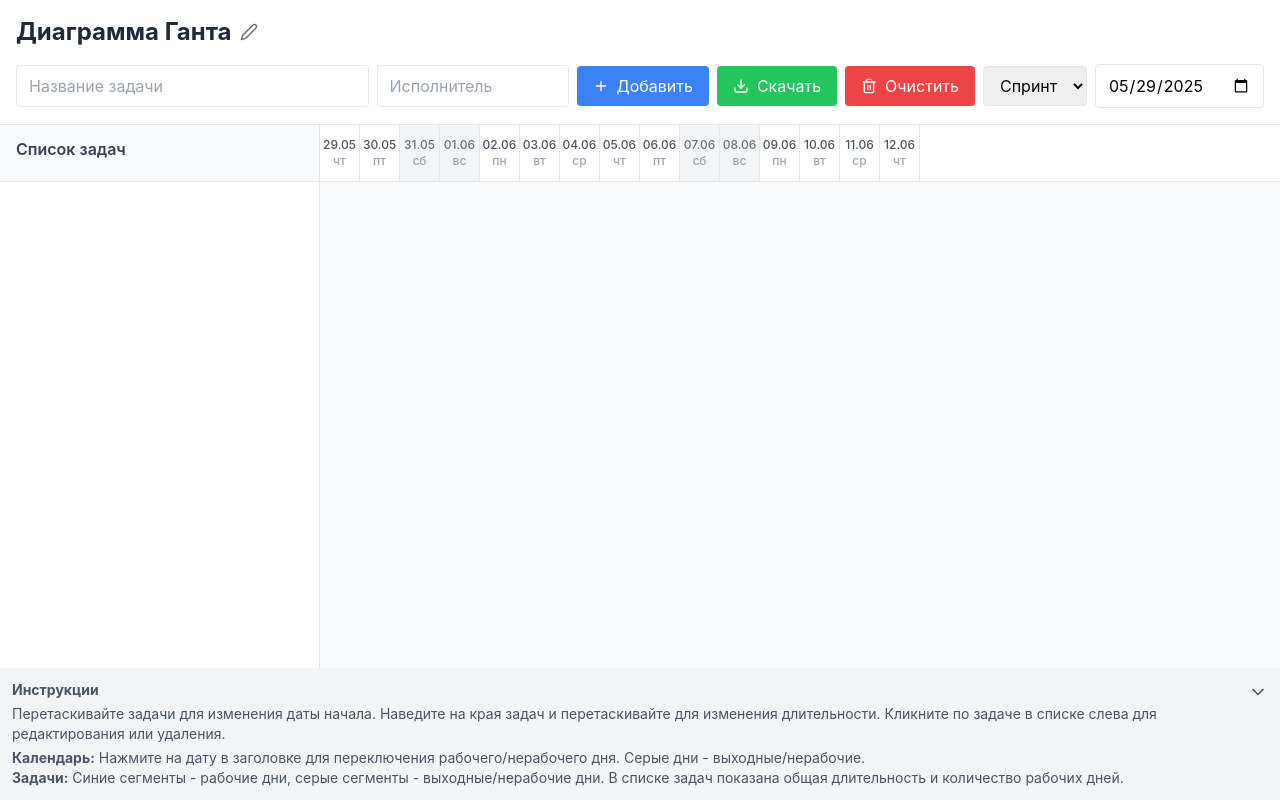
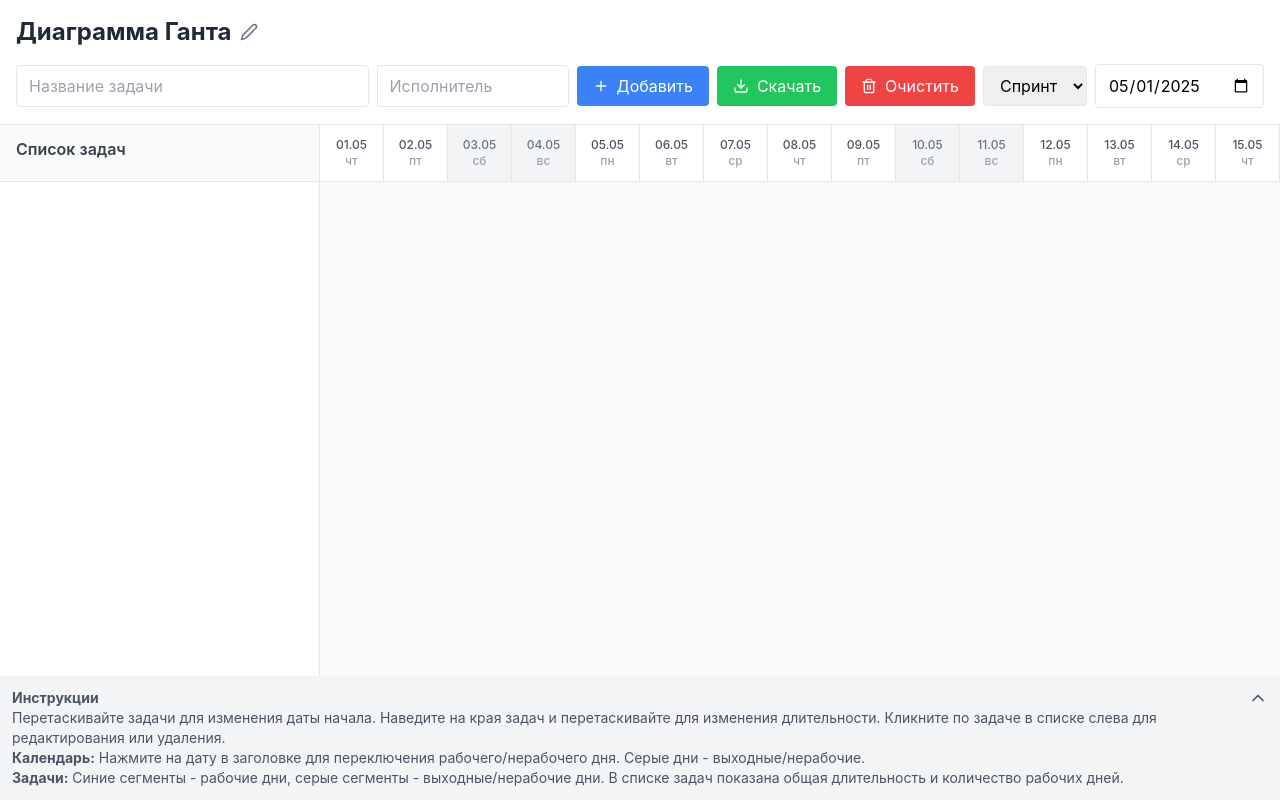
Before and after one commit to gribanoveu/gaant, a React (Create React App) app: page / in a window 1280 px wide. Built offline with nearby package versions, Linux system fonts and the light colour scheme.

Commit message:
change date

```diff
--- a/src/components/GanttChart.js
+++ b/src/components/GanttChart.js
@@ -3,7 +3,6 @@ import { Plus, Edit2, X, Download, Trash2, ChevronDown, ChevronUp } from 'lucide
 
 const GanttChart = () => {
   const [tasks, setTasks] = useState(() => {
-    // Загрузка задач из localStorage при инициализации
     const savedTasks = localStorage.getItem('ganttTasks');
     if (savedTasks) {
       return JSON.parse(savedTasks, (key, value) => {
@@ -19,37 +18,35 @@ const GanttChart = () => {
   const [editingTask, setEditingTask] = useState({ name: '', assignee: '' });
   const [dragState, setDragState] = useState(null);
   const [nonWorkingDays, setNonWorkingDays] = useState(new Set());
-  const [period, setPeriod] = useState('sprint'); // sprint, month, quarter
-  const [startDate, setStartDate] = useState(new Date().toISOString().split('T')[0]);
+  const [period, setPeriod] = useState('sprint');
+
+  // Устанавливаем начальную дату на первый день текущего месяца
+  const currentDate = new Date();
+  const firstDayOfMonth = new Date(currentDate.getFullYear(), currentDate.getMonth(), 1);
+  const [startDate, setStartDate] = useState(firstDayOfMonth.toISOString().split('T')[0]);
+
   const [documentTitle, setDocumentTitle] = useState('Диаграмма Ганта');
   const [isEditingTitle, setIsEditingTitle] = useState(false);
   const [tempTitle, setTempTitle] = useState('');
   const [isInstructionsOpen, setIsInstructionsOpen] = useState(true);
 
-  // Сохранение задач в localStorage при изменении
-  useEffect(() => {
-    localStorage.setItem('ganttTasks', JSON.stringify(tasks));
-  }, [tasks]);
+  const ganttContainerRef = useRef(null);
+  const [dayWidth, setDayWidth] = useState(40);
+  const taskHeight = 80;
 
-  // Refs для синхронизации прокрутки
-  const timelineHeaderRef = useRef(null);
-  const timelineContentRef = useRef(null);
-  const taskListRef = useRef(null);
-
-  // Получение диапазона дат для отображения
   const getDateRange = () => {
     const selectedStartDate = new Date(startDate);
     let endDate;
 
     if (period === 'sprint') {
       endDate = new Date(selectedStartDate);
-      endDate.setDate(selectedStartDate.getDate() + 14); // 2 недели вперед
+      endDate.setDate(selectedStartDate.getDate() + 14);
     } else if (period === 'month') {
-      endDate = new Date(selectedStartDate.getFullYear(), selectedStartDate.getMonth() + 1, 0); // конец текущего месяца
+      endDate = new Date(selectedStartDate.getFullYear(), selectedStartDate.getMonth() + 1, 1);
     } else if (period === 'quarter') {
       const currentMonth = selectedStartDate.getMonth();
       const quarterStartMonth = Math.floor(currentMonth / 3) * 3;
-      endDate = new Date(selectedStartDate.getFullYear(), quarterStartMonth + 3, 0); // конец текущего квартала
+      endDate = new Date(selectedStartDate.getFullYear(), quarterStartMonth + 3, 0);
     }
 
     const dates = [];
@@ -64,17 +61,38 @@ const GanttChart = () => {
   };
 
   const dates = getDateRange();
-  const dayWidth = 40;
-  const taskHeight = 80;
 
-  // Проверка, является ли день выходным (суббота или воскресенье) или нерабочим
+  useEffect(() => {
+    localStorage.setItem('ganttTasks', JSON.stringify(tasks));
+  }, [tasks]);
+
+  useEffect(() => {
+    const updateDayWidth = () => {
+      if (ganttContainerRef.current) {
+        const containerWidth = ganttContainerRef.current.offsetWidth;
+        const newDayWidth = containerWidth / dates.length;
+        setDayWidth(newDayWidth);
+      }
+    };
+
+    updateDayWidth();
+    window.addEventListener('resize', updateDayWidth);
+
+    return () => {
+      window.removeEventListener('resize', updateDayWidth);
+    };
+  }, [dates.length]);
+
+  const timelineHeaderRef = useRef(null);
+  const timelineContentRef = useRef(null);
+  const taskListRef = useRef(null);
+
   const isNonWorkingDay = (date) => {
-    const dayOfWeek = date.getDay(); // 0 = воскресенье, 6 = суббота
+    const dayOfWeek = date.getDay();
     const dateString = getDateString(date);
     return dayOfWeek === 0 || dayOfWeek === 6 || nonWorkingDays.has(dateString);
   };
 
-  // Получение строки даты в формате YYYY-MM-DD без учета часового пояса
   const getDateString = (date) => {
     const year = date.getFullYear();
     const month = String(date.getMonth() + 1).padStart(2, '0');
@@ -82,7 +100,6 @@ const GanttChart = () => {
     return `${year}-${month}-${day}`;
   };
 
-  // Переключение рабочего/нерабочего дня
   const toggleWorkingDay = (date) => {
     const dateString = getDateString(date);
     const dayOfWeek = date.getDay();
@@ -91,14 +108,12 @@ const GanttChart = () => {
     setNonWorkingDays((prev) => {
       const newSet = new Set(prev);
       if (isWeekend) {
-        // Если это выходной день, убираем его из нерабочих (делаем рабочим)
         if (newSet.has(dateString)) {
           newSet.delete(dateString);
         } else {
           newSet.add(dateString);
         }
       } else {
-        // Если это будний день, переключаем его статус
         if (newSet.has(dateString)) {
           newSet.delete(dateString);
         } else {
@@ -109,7 +124,6 @@ const GanttChart = () => {
     });
   };
 
-  // Синхронизация прокрутки
   const handleTimelineScroll = (e) => {
     if (timelineHeaderRef.current && e.target === timelineContentRef.current) {
       timelineHeaderRef.current.scrollLeft = e.target.scrollLeft;
@@ -125,7 +139,6 @@ const GanttChart = () => {
     }
   };
 
-  // Форматирование даты
   const formatDate = (date) => {
     return date.toLocaleDateString('ru-RU', {
       day: '2-digit',
@@ -133,7 +146,6 @@ const GanttChart = () => {
     });
   };
 
-  // Добавление новой задачи
   const addTask = () => {
     if (newTask.name.trim() && newTask.assignee.trim()) {
       const newTaskObj = {
@@ -148,7 +160,6 @@ const GanttChart = () => {
     }
   };
 
-  // Получение позиции задачи на диаграмме
   const getTaskPosition = (task) => {
     const firstDate = dates[0];
     const daysDiff = Math.floor((task.startDate - firstDate) / (1000 * 60 * 60 * 24));
@@ -158,7 +169,6 @@ const GanttChart = () => {
     };
   };
 
-  // Получение рабочих дней для задачи
   const getWorkingDaysForTask = (task) => {
     const taskDays = [];
     const currentDate = new Date(task.startDate);
@@ -181,7 +191,6 @@ const GanttChart = () => {
     return taskDays;
   };
 
-  // Обработка начала перетаскивания
   const handleMouseDown = (e, task, action) => {
     e.preventDefault();
     const rect = e.currentTarget.getBoundingClientRect();
@@ -198,7 +207,6 @@ const GanttChart = () => {
     });
   };
 
-  // Обработка перемещения мыши
   const handleMouseMove = (e) => {
     if (!dragState) return;
 
@@ -210,16 +218,13 @@ const GanttChart = () => {
         if (task.id !== dragState.taskId) return task;
 
         if (dragState.action === 'move') {
-          // Перемещение задачи
           const newStartDate = new Date(dragState.initialStartDate);
           newStartDate.setDate(newStartDate.getDate() + daysDelta);
           return { ...task, startDate: newStartDate };
         } else if (dragState.action === 'resize-right') {
-          // Изменение длительности справа
           const newDuration = Math.max(1, dragState.initialDuration + daysDelta);
           return { ...task, duration: newDuration };
         } else if (dragState.action === 'resize-left') {
-          // Изменение длительности слева
           const newDuration = Math.max(1, dragState.initialDuration - daysDelta);
           const newStartDate = new Date(dragState.initialStartDate);
           newStartDate.setDate(newStartDate.getDate() + (dragState.initialDuration - newDuration));
@@ -231,19 +236,16 @@ const GanttChart = () => {
     );
   };
 
-  // Подсчет только рабочих дней в задаче
   const getWorkingDaysCount = (task) => {
     const taskDays = getWorkingDaysForTask(task);
     return taskDays.filter((day) => day.isWorkingDay).length;
   };
 
-  // Обработка отпускания мыши
   const handleMouseUp = () => {
     setDragState(null);
   };
 
-  // Добавление обработчиков событий
-  React.useEffect(() => {
+  useEffect(() => {
     if (dragState) {
       document.addEventListener('mousemove', handleMouseMove);
       document.addEventListener('mouseup', handleMouseUp);
@@ -254,13 +256,11 @@ const GanttChart = () => {
     }
   }, [dragState]);
 
-  // Обработка клика по задаче в списке для редактирования
   const handleTaskListClick = (task) => {
     setEditingTaskId(task.id);
     setEditingTask({ name: task.name, assignee: task.assignee });
   };
 
-  // Сохранение изменений задачи
   const saveTaskEdit = () => {
     if (editingTask.name.trim() && editingTask.assignee.trim()) {
       setTasks((prevTasks) =>
@@ -275,25 +275,21 @@ const GanttChart = () => {
     setEditingTask({ name: '', assignee: '' });
   };
 
-  // Отмена редактирования задачи
   const cancelTaskEdit = () => {
     setEditingTaskId(null);
     setEditingTask({ name: '', assignee: '' });
   };
 
-  // Удаление задачи
   const deleteTask = (taskId) => {
     setTasks((prevTasks) => prevTasks.filter((task) => task.id !== taskId));
     setEditingTaskId(null);
     setEditingTask({ name: '', assignee: '' });
   };
 
-  // Удаление всех задач
   const clearAllTasks = () => {
     setTasks([]);
   };
 
-  // Генерация Markdown
   const generateMarkdown = () => {
     let markdown = `# ${documentTitle}\n\n`;
 
@@ -313,7 +309,6 @@ const GanttChart = () => {
     return markdown;
   };
 
-  // Скачивание Markdown
   const downloadMarkdown = () => {
     const markdown = generateMarkdown();
     const blob = new Blob([markdown], { type: 'text/markdown' });
@@ -321,7 +316,6 @@ const GanttChart = () => {
     const link = document.createElement('a');
     link.href = url;
 
-    // Формирование имени файла
     const now = new Date();
     const dateString = `${String(now.getDate()).padStart(2, '0')}.${String(
       now.getMonth() + 1,
@@ -335,26 +329,22 @@ const GanttChart = () => {
     document.body.removeChild(link);
   };
 
-  // Открытие всплывающего окна для изменения названия документа
   const openEditTitleModal = () => {
     setTempTitle(documentTitle);
     setIsEditingTitle(true);
   };
 
-  // Сохранение нового названия документа
   const saveDocumentTitle = () => {
     setDocumentTitle(tempTitle);
     setIsEditingTitle(false);
   };
 
-  // Отмена изменения названия документа
   const cancelEditTitle = () => {
     setIsEditingTitle(false);
   };
 
   return (
     <div className="w-full h-screen bg-gray-50 flex flex-col relative">
-      {/* Header */}
       <div className="bg-white border-b p-4">
         <div className="flex items-center gap-2 mb-4">
           <h1 className="text-2xl font-bold text-gray-800">{documentTitle}</h1>
@@ -363,7 +353,6 @@ const GanttChart = () => {
           </button>
         </div>
 
-        {/* Add Task Form */}
         <div className="flex gap-2 items-center">
           <input
             type="text"
@@ -413,9 +402,7 @@ const GanttChart = () => {
         </div>
       </div>
 
-      {/* Main Content */}
       <div className="flex flex-1 overflow-hidden">
-        {/* Tasks List */}
         <div className="w-80 bg-white border-r flex flex-col">
           <div className="px-4 py-3 border-b bg-gray-50">
             <h2 className="font-semibold text-gray-700 pb-2">Список задач</h2>
@@ -456,9 +443,7 @@ const GanttChart = () => {
           </div>
         </div>
 
-        {/* Gantt Chart */}
-        <div className="flex-1 flex flex-col overflow-hidden">
-          {/* Timeline Header */}
+        <div className="flex-1 flex flex-col overflow-hidden" ref={ganttContainerRef}>
           <div className="bg-white border-b overflow-hidden">
             <div
               ref={timelineHeaderRef}
@@ -481,10 +466,12 @@ const GanttChart = () => {
                     onClick={() => toggleWorkingDay(date)}
                     title={
                       isWeekend
-                        ? `${isCustomNonWorking ? 'Рабочий выходной' : 'Выходной день'}`
+                        ? `${
+                            isCustomNonWorking ? 'Рабочий выходной' : 'Выходной день'
+                          } - нажмите для переключения`
                         : `${
                             isCustomNonWorking ? 'Нерабочий день' : 'Рабочий день'
-                          } - нажмите для изменения`
+                          } - нажмите для переключения`
                     }>
                     <div>{formatDate(date)}</div>
                     <div className={isNonWorking ? 'text-gray-400' : 'text-gray-400'}>
@@ -502,7 +489,6 @@ const GanttChart = () => {
             </div>
           </div>
 
-          {/* Timeline Content */}
           <div
             ref={timelineContentRef}
             className="flex-1 overflow-auto"
@@ -514,7 +500,6 @@ const GanttChart = () => {
                 height: tasks.length * taskHeight,
                 minHeight: '100%',
               }}>
-              {/* Grid Lines */}
               {dates.map((date, index) => {
                 const isNonWorking = isNonWorkingDay(date);
                 return (
@@ -533,15 +518,12 @@ const GanttChart = () => {
                 );
               })}
 
-              {/* Task Bars */}
               {tasks.map((task, index) => {
-                const position = getTaskPosition(task);
                 const isEditing = editingTaskId === task.id;
                 const taskDays = getWorkingDaysForTask(task);
 
                 return (
                   <div key={task.id} className="relative">
-                    {/* Task Row Background */}
                     <div
                       className="absolute border-b border-gray-100 hover:bg-gray-50"
                       style={{
@@ -552,7 +534,6 @@ const GanttChart = () => {
                       }}
                     />
 
-                    {/* Task Bar Segments */}
                     {taskDays.map((day, dayIndex) => {
                       const segmentLeft = day.index * dayWidth;
                       const isFirstSegment = dayIndex === 0;
@@ -580,7 +561,6 @@ const GanttChart = () => {
                             zIndex: day.isWorkingDay ? 10 : 5,
                           }}
                           onMouseDown={(e) => handleMouseDown(e, task, 'move')}>
-                          {/* Resize Handles - на первом и последнем сегменте задачи */}
                           {isFirstSegment && (
                             <div
                               className={`absolute left-0 top-0 bottom-0 w-1 cursor-ew-resize ${
@@ -614,7 +594,6 @@ const GanttChart = () => {
         </div>
       </div>
 
-      {/* Modal для редактирования задач */}
       {editingTaskId && (
         <div className="fixed inset-0 bg-black bg-opacity-50 flex items-center justify-center z-50">
           <div className="bg-white rounded-lg shadow-xl p-6 w-96 max-w-md mx-4">
@@ -673,7 +652,6 @@ const GanttChart = () => {
         </div>
       )}
 
-      {/* Modal для редактирования названия документа */}
       {isEditingTitle && (
         <div className="fixed inset-0 bg-black bg-opacity-50 flex items-center justify-center z-50">
           <div className="bg-white rounded-lg shadow-xl p-6 w-96 max-w-md mx-4">
@@ -713,19 +691,18 @@ const GanttChart = () => {
         </div>
       )}
 
-      {/* Instructions */}
       <div className="bg-gray-100 p-3 text-sm text-gray-600">
         <div className="flex justify-between items-center">
-          <strong className="pb-1">Инструкции</strong>
+          <strong>Инструкции</strong>
           <button
             onClick={() => setIsInstructionsOpen(!isInstructionsOpen)}
             className="text-gray-600 hover:text-gray-800">
-            {isInstructionsOpen ? <ChevronDown size={20} /> : <ChevronUp size={20} />}
+            {isInstructionsOpen ? <ChevronUp size={20} /> : <ChevronDown size={20} />}
           </button>
         </div>
         {isInstructionsOpen && (
           <>
-            <p className="pb-1">
+            <p>
               Перетаскивайте задачи для изменения даты начала. Наведите на края задач и
               перетаскивайте для изменения длительности. Кликните по задаче в списке слева для
               редактирования или удаления.
```
